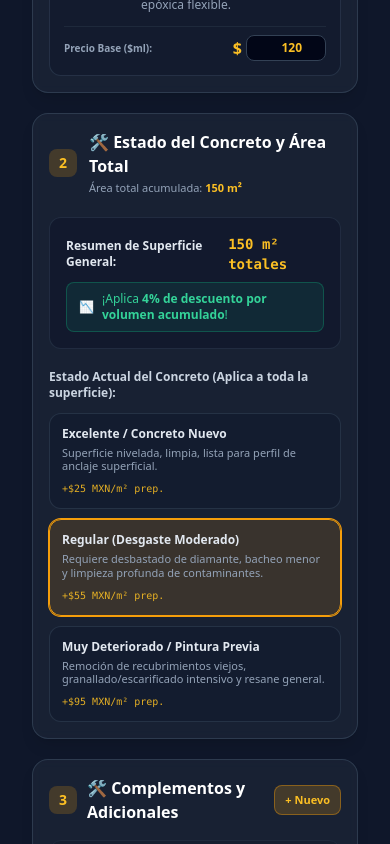
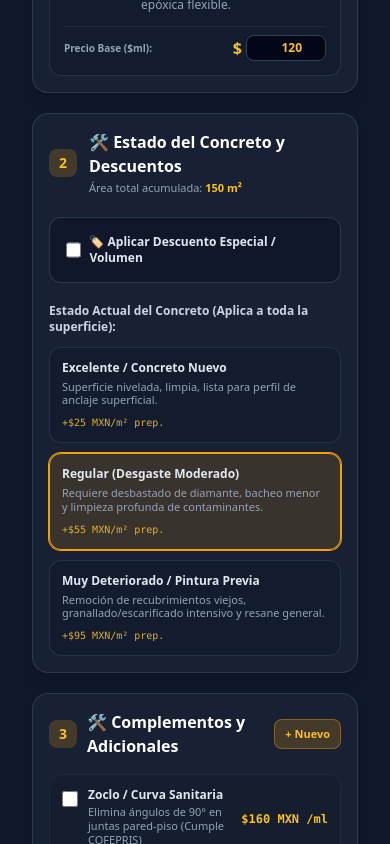
Before and after one commit to kikelara12333-jpg/cotizador-lara, a React (Vite) app: page / in a window 390 px wide. Shown: the part 2780-3624 px from the top of the page. Built offline with nearby package versions, Linux system fonts and the light colour scheme; the HTML template or start-up script is replaced by a standard one.

Commit message:
control manual de descuentos

```diff
--- a/src/App.jsx
+++ b/src/App.jsx
@@ -190,13 +190,17 @@ export default function App() {
     } catch(e) {}
   }, [extrasOptions]);
 
-  // Manejo de sistemas seleccionados con m2 individuales por sistema
+  // Manejo de sistemas seleccionados con m2 independientes por sistema
   const [selectedSystems, setSelectedSystems] = useState([
     { serviceId: 'autonivelante', m2: 150, customPrice: undefined }
   ]);
 
   const [surfaceConditionId, setSurfaceConditionId] = useState('regular');
   const [includeIva, setIncludeIva] = useState(true);
+
+  // Estados para control manual de descuento
+  const [applyDiscount, setApplyDiscount] = useState(false);
+  const [customDiscountPercent, setCustomDiscountPercent] = useState(5);
 
   const [showAddModal, setShowAddModal] = useState(false);
   const [showEmailModal, setShowEmailModal] = useState(false);
@@ -368,14 +372,8 @@ export default function App() {
   const calculation = useMemo(() => {
     const grossMaterialLaborCost = activeSystemsDetailed.reduce((acc, sys) => acc + sys.totalCost, 0);
 
-    let discountPercentage = 0;
-    if (totalAreaM2 >= 500) {
-      discountPercentage = 0.15;
-    } else if (totalAreaM2 >= 200) {
-      discountPercentage = 0.08;
-    } else if (totalAreaM2 >= 100) {
-      discountPercentage = 0.04;
-    }
+    // Lógica manual de porcentaje de descuento
+    const discountPercentage = applyDiscount ? (customDiscountPercent / 100) : 0;
 
     const totalPrepCost = condition.prepCostPerM2 * totalAreaM2;
 
@@ -425,7 +423,7 @@ export default function App() {
       grandTotal,
       costPerM2Effective
     };
-  }, [activeSystemsDetailed, totalAreaM2, condition, includeIva, activeExtras, extraQuantities, extrasOptions]);
+  }, [activeSystemsDetailed, totalAreaM2, condition, includeIva, activeExtras, extraQuantities, extrasOptions, applyDiscount, customDiscountPercent]);
 
   const toggleExtra = (id) => {
     setActiveExtras(prev => ({ ...prev, [id]: !prev[id] }));
@@ -519,7 +517,7 @@ ${calculation.breakdownExtras.length > 0
   : '  - Ningún adicional seleccionado'}
 
 *DESGLOSE ECONÓMICO:*
-- *Subtotal:* $${calculation.subtotalFinal.toLocaleString('es-MX', { minimumFractionDigits: 2, maximumFractionDigits: 2 })} MXN ${calculation.discountPercentage > 0 ? `(¡Incluye ${(calculation.discountPercentage*100).toFixed(0)}% desc. volumen!)` : ''}
+- *Subtotal:* $${calculation.subtotalFinal.toLocaleString('es-MX', { minimumFractionDigits: 2, maximumFractionDigits: 2 })} MXN ${calculation.discountPercentage > 0 ? `(¡Incluye ${(calculation.discountPercentage*100).toFixed(0)}% desc. especial!)` : ''}
 ${includeIva ? `• *IVA (16%):* $${calculation.ivaAmount.toLocaleString('es-MX', { minimumFractionDigits: 2, maximumFractionDigits: 2 })} MXN\n` : ''}• *PRECIO TOTAL ESTIMADO:* $${calculation.grandTotal.toLocaleString('es-MX', { minimumFractionDigits: 2, maximumFractionDigits: 2 })} MXN
 - *Costo promedio aproximado por m²:* $${calculation.costPerM2Effective.toLocaleString('es-MX', { minimumFractionDigits: 2, maximumFractionDigits: 2 })} MXN
 
@@ -806,7 +804,7 @@ _Generado desde Cotizador Enrique Lara._`;
                   </div>
                   <div>
                     <h2 className="text-base sm:text-lg font-bold text-white">
-                      🛠️ Estado del Concreto y Área Total
+                      🛠️ Estado del Concreto y Descuentos
                     </h2>
                     <p className="text-[11px] sm:text-xs text-slate-400 mt-0.5">
                       Área total acumulada: <strong className="text-amber-400">{totalAreaM2} m²</strong>
@@ -814,21 +812,52 @@ _Generado desde Cotizador Enrique Lara._`;
                   </div>
                 </div>
 
-                <div className="bg-slate-900/60 p-4 sm:p-5 rounded-xl border border-slate-700/50 mb-5">
-                  <div className="flex items-center justify-between mb-1 gap-2">
-                    <span className="text-xs sm:text-sm font-semibold text-slate-200">
-                      Resumen de Superficie General:
-                    </span>
-                    <span className="text-amber-400 font-bold font-mono text-sm sm:text-base">
-                      {totalAreaM2} m² totales
-                    </span>
-                  </div>
-
-                  {calculation.discountPercentage > 0 && (
-                    <div className="mt-2 bg-emerald-500/10 border border-emerald-500/30 text-emerald-400 px-3 py-2 rounded-lg text-xs flex items-center gap-2">
-                      📉 <span>
-                        ¡Aplica <strong>{(calculation.discountPercentage * 100).toFixed(0)}% de descuento por volumen acumulado</strong>!
+                {/* CONTROL MANUAL DE DESCUENTO POR VOLUMEN / NEGOCIACIÓN */}
+                <div className="bg-slate-900/80 p-4 rounded-xl border border-slate-700/80 mb-5 space-y-3">
+                  <div className="flex items-center justify-between">
+                    <label className="flex items-center gap-2 cursor-pointer">
+                      <input
+                        type="checkbox"
+                        checked={applyDiscount}
+                        onChange={(e) => setApplyDiscount(e.target.checked)}
+                        className="w-4 h-4 rounded border-slate-700 bg-slate-950 text-amber-500 focus:ring-amber-500 cursor-pointer"
+                      />
+                      <span className="text-xs sm:text-sm font-bold text-slate-200">
+                        🏷️ Aplicar Descuento Especial / Volumen
                       </span>
+                    </label>
+
+                    {applyDiscount && (
+                      <div className="flex items-center gap-1.5">
+                        <input
+                          type="number"
+                          min="1"
+                          max="50"
+                          value={customDiscountPercent}
+                          onChange={(e) => setCustomDiscountPercent(Math.max(0, Math.min(100, Number(e.target.value) || 0)))}
+                          className="w-16 bg-slate-950 border border-emerald-500/60 rounded-lg px-2 py-1 text-right font-bold text-emerald-400 text-sm focus:outline-none focus:ring-2 focus:ring-emerald-500"
+                        />
+                        <span className="text-emerald-400 font-bold text-sm">%</span>
+                      </div>
+                    )}
+                  </div>
+
+                  {applyDiscount && (
+                    <div className="flex flex-wrap gap-1.5 pt-1 border-t border-slate-800">
+                      {[5, 8, 10, 12, 15].map((pct) => (
+                        <button
+                          key={pct}
+                          type="button"
+                          onClick={() => setCustomDiscountPercent(pct)}
+                          className={`px-2.5 py-1 rounded-md text-xs font-semibold border transition ${
+                            customDiscountPercent === pct
+                              ? 'bg-emerald-500 text-slate-950 border-emerald-400 font-bold'
+                              : 'bg-slate-800 text-slate-300 border-slate-700 hover:border-emerald-500/50'
+                          }`}
+                        >
+                          {pct}%
+                        </button>
+                      ))}
                     </div>
                   )}
                 </div>
@@ -1080,7 +1109,7 @@ _Generado desde Cotizador Enrique Lara._`;
 
                   {calculation.discountAmount > 0 && (
                     <div className="flex justify-between items-center text-emerald-400 font-medium text-xs sm:text-sm">
-                      <span>Descuento Volumen ({(calculation.discountPercentage * 100).toFixed(0)}%):</span>
+                      <span>Descuento Especial ({(calculation.discountPercentage * 100).toFixed(0)}%):</span>
                       <span className="font-mono">
                         -${calculation.discountAmount.toLocaleString('es-MX', { minimumFractionDigits: 2 })}
                       </span>
@@ -1286,7 +1315,7 @@ _Generado desde Cotizador Enrique Lara._`;
                 <div className="w-full sm:w-1/2 space-y-1.5 text-xs">
                   {calculation.discountAmount > 0 && (
                     <div className="flex justify-between text-emerald-700 font-semibold">
-                      <span>Descuento por Volumen:</span>
+                      <span>Descuento Especial ({(calculation.discountPercentage * 100).toFixed(0)}%):</span>
                       <span className="font-mono">-${calculation.discountAmount.toLocaleString('es-MX', { minimumFractionDigits: 2 })}</span>
                     </div>
                   )}
```
